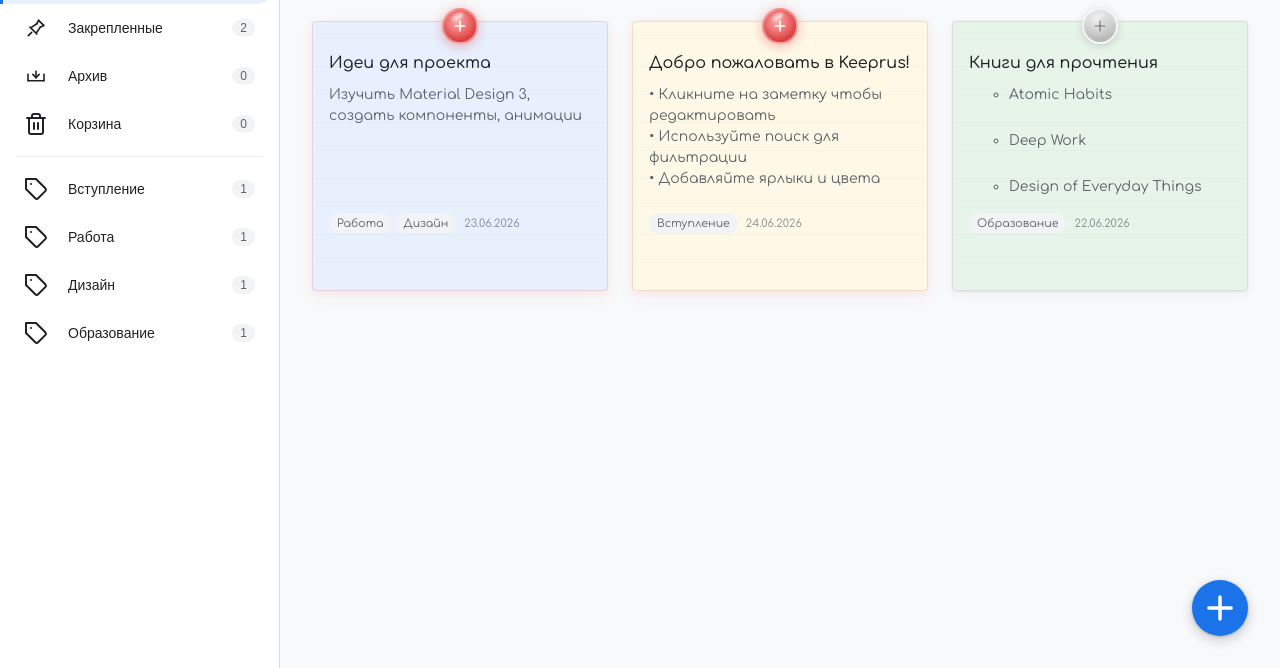
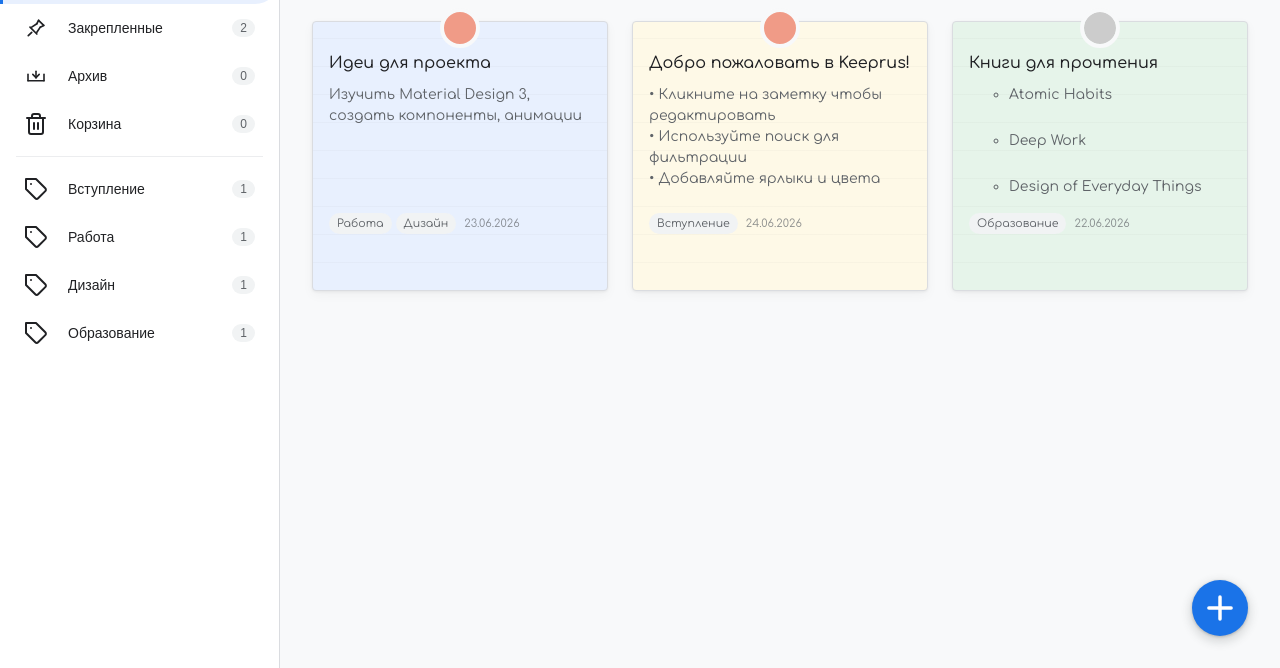
Before and after one commit to StasKrav/keeprus, a plain HTML site: page index.html in a window 1280 px wide. Shown: the part 132-800 px from the top of the page. Drawn offline with Linux system fonts and the light colour scheme.

Commit message:
поправил дизайн магнитиков

```diff
--- a/css/style.css
+++ b/css/style.css
@@ -588,208 +588,73 @@ body {
     z-index: 1;
 }
 
-/* ===== МАГНИТ ===== */
+/* ===== МАГНИТ С КОЛЕЧКОМ ===== */
 .note-magnet {
     position: absolute;
     top: -14px;
     left: 50%;
     transform: translateX(-50%);
-    width: 36px;
-    height: 36px;
+    width: 40px;
+    height: 40px;
     border-radius: 50%;
-    background: radial-gradient(circle at 40% 35%, #e8e8e8, #b0b0b0);
-    box-shadow:
-        0 2px 8px rgba(0,0,0,0.15),
-        inset 0 -3px 8px rgba(0,0,0,0.12),
-        inset 0 3px 8px rgba(255,255,255,0.7);
+    background: #cccccc; /* серый */
     cursor: pointer;
-    transition: all 0.25s cubic-bezier(0.34, 1.56, 0.64, 1);
+    transition: all 0.25s ease;
     z-index: 10;
-    display: flex;
-    align-items: center;
-    justify-content: center;
-    border: 2px solid rgba(255,255,255,0.8);
-    overflow: hidden;
+    border: 4px solid var(--background-color); /* колечко в цвет фона */
+    background-clip: padding-box; /* чтобы фон не заходил под границу */
 }
 
-/* Блик на магните */
-.note-magnet::before {
-    content: '';
-    position: absolute;
-    top: 4px;
-    left: 8px;
-    width: 12px;
-    height: 6px;
-    background: rgba(255,255,255,0.4);
-    border-radius: 50%;
-    transform: rotate(-30deg);
-    filter: blur(1px);
-    transition: all 0.3s ease;
-}
-
-/* Тень от магнита на бумаге */
-.note-magnet::after {
-    content: '';
-    position: absolute;
-    bottom: -10px;
-    left: 50%;
-    transform: translateX(-50%);
-    width: 24px;
-    height: 10px;
-    background: radial-gradient(ellipse at center, rgba(0,0,0,0.1), transparent);
-    border-radius: 50%;
-    filter: blur(4px);
-    transition: all 0.3s ease;
-}
 
 /* Магнит при наведении */
 .note-magnet:hover {
-    transform: translateX(-50%) scale(1.12);
-    box-shadow:
-        0 4px 16px rgba(0,0,0,0.2),
-        inset 0 -3px 8px rgba(0,0,0,0.12);
-}
-
-.note-magnet:hover::before {
-    transform: rotate(-30deg) scale(1.2);
-    opacity: 0.6;
+	background: #aaaaaa;
+	border: 2px solid var(--background-color);
+    transform: translateX(-50%) scale(1.1);
+    box-shadow: 0 3px 10px rgba(0,0,0,0.15);
 }
 
 .note-magnet:active {
     transform: translateX(-50%) scale(0.92);
 }
 
-/* Иконка внутри магнита - аккуратный крестик */
-.note-magnet svg {
-    width: 16px;
-    height: 16px;
-    stroke: rgba(80,80,80,0.5);
-    stroke-width: 2.5;
-    fill: none;
-    stroke-linecap: round;
-    stroke-linejoin: round;
-    transition: all 0.3s ease;
-    position: relative;
-    z-index: 1;
-}
-
-.note-magnet:hover svg {
-    stroke: rgba(80,80,80,0.8);
-}
-
 /* ===== ЗАКРЕПЛЁННАЯ ЗАМЕТКА ===== */
-.note-card.pinned {
-    border-color: rgba(220, 38, 38, 0.15);
-    box-shadow:
-        0 2px 8px rgba(220, 38, 38, 0.06),
-        0 6px 20px rgba(220, 38, 38, 0.04);
-}
-
 .note-card.pinned .note-magnet {
-    background: radial-gradient(circle at 40% 35%, #fca5a5, #dc2626);
-    box-shadow:
-        0 2px 12px rgba(220, 38, 38, 0.35),
-        inset 0 -3px 8px rgba(139, 0, 0, 0.2),
-        inset 0 3px 8px rgba(255,200,200,0.4);
-    border-color: rgba(255,200,200,0.5);
-    animation: magnetPulse 2.5s ease-in-out infinite;
-}
-
-.note-card.pinned .note-magnet::before {
-    background: rgba(255,255,255,0.6);
+    background: rgba(240, 155, 135);
 }
 
 .note-card.pinned .note-magnet::after {
-    background: radial-gradient(ellipse at center, rgba(220, 38, 38, 0.15), transparent);
-}
-
-.note-card.pinned .note-magnet svg {
-    stroke: white;
-    stroke-width: 2.5;
+    background: radial-gradient(ellipse at center, rgba(26, 115, 232, 0.15), transparent);
 }
 
 .note-card.pinned .note-magnet:hover {
-    animation: none;
-    box-shadow:
-        0 4px 20px rgba(220, 38, 38, 0.45),
-        inset 0 -3px 8px rgba(139, 0, 0, 0.2);
-}
-
-/* Пульсация закреплённого магнита */
-@keyframes magnetPulse {
-    0%, 100% {
-        box-shadow:
-            0 2px 12px rgba(220, 38, 38, 0.35),
-            inset 0 -3px 8px rgba(139, 0, 0, 0.2);
-    }
-    50% {
-        box-shadow:
-            0 2px 20px rgba(220, 38, 38, 0.55),
-            inset 0 -3px 8px rgba(139, 0, 0, 0.25);
-    }
-}
-
-/* Убираем старую иконку закрепления */
-.note-card.pinned::after {
-    display: none;
+    background: rgba(232, 131, 107);
 }
 
 /* ===== ТЁМНАЯ ТЕМА ===== */
 [data-theme="dark"] .note-magnet {
-    background: radial-gradient(circle at 40% 35%, #4a4a4a, #2a2a2a);
+    background: #4b5563;
     box-shadow:
-        0 2px 8px rgba(0,0,0,0.3),
-        inset 0 -3px 8px rgba(0,0,0,0.3),
-        inset 0 3px 8px rgba(255,255,255,0.1);
-    border-color: rgba(255,255,255,0.15);
-}
-
-[data-theme="dark"] .note-magnet::before {
-    background: rgba(255,255,255,0.1);
-}
-
-[data-theme="dark"] .note-magnet svg {
-    stroke: rgba(180,180,180,0.5);
+        0 2px 6px rgba(0,0,0,0.25),
+        inset 0 -2px 4px rgba(0,0,0,0.15);
+    border-color: var(--surface-color);
 }
 
 [data-theme="dark"] .note-magnet:hover {
-    box-shadow:
-        0 4px 16px rgba(0,0,0,0.4),
-        inset 0 -3px 8px rgba(0,0,0,0.3);
-}
-
-[data-theme="dark"] .note-magnet:hover svg {
-    stroke: rgba(180,180,180,0.8);
+    box-shadow: 0 3px 10px rgba(0,0,0,0.3);
 }
 
 [data-theme="dark"] .note-card.pinned .note-magnet {
-    background: radial-gradient(circle at 40% 35%, #f87171, #b91c1c);
+    background: var(--primary-color);
     box-shadow:
-        0 2px 12px rgba(220, 38, 38, 0.3),
-        inset 0 -3px 8px rgba(100, 0, 0, 0.3),
-        inset 0 3px 8px rgba(255,150,150,0.2);
-    border-color: rgba(255,150,150,0.3);
+        0 2px 8px rgba(138, 180, 248, 0.25),
+        inset 0 -2px 4px rgba(0,0,0,0.1);
 }
 
-[data-theme="dark"] .note-card.pinned .note-magnet svg {
-    stroke: #fca5a5;
+[data-theme="dark"] .note-card.pinned .note-magnet:hover {
+    background: var(--primary-dark);
+    box-shadow: 0 3px 12px rgba(138, 180, 248, 0.35);
 }
-
-[data-theme="dark"] .note-card.pinned .note-magnet::before {
-    background: rgba(255,255,255,0.2);
-}
-
-[data-theme="dark"] .note-card::before {
-    background:
-        repeating-linear-gradient(
-            0deg,
-            transparent,
-            transparent 27px,
-            rgba(255,255,255,0.02) 27px,
-            rgba(255,255,255,0.02) 28px
-        );
-}
-
 .note-title {
   font-size: 16px;
   font-weight: 500;
--- a/js/main.js
+++ b/js/main.js
@@ -315,12 +315,7 @@ function createNoteElement(note) {
     const magnet = document.createElement("div");
     magnet.className = "note-magnet";
     magnet.title = note.pinned ? "Открепить" : "Закрепить";
-    magnet.innerHTML = `
-        <svg viewBox="0 0 24 24" stroke="currentColor" stroke-linecap="round" stroke-linejoin="round">
-            <path d="M12 5v14"/>
-            <path d="M5 12h14"/>
-        </svg>
-    `;
+
 
     // === ИСПРАВЛЕНИЕ: добавляем обработчик напрямую на магнит ===
     // Сохраняем ID в data-атрибут
```
